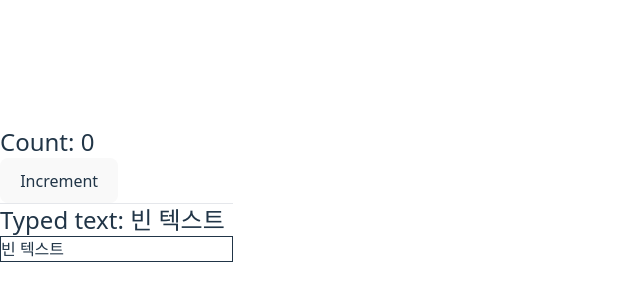
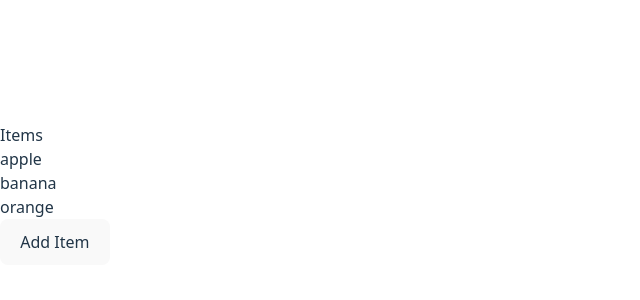
Before and after one commit to vni911/likelion_useEffect, a React (Vite) app: page / in a window 1280 px wide. Shown: the part 206-506 px from the top of the page, without its empty margins (0-640 px from the left). Built offline with nearby package versions, Linux system fonts and the light colour scheme.

Commit message:
item 저장하기

```diff
--- a/src/App.jsx
+++ b/src/App.jsx
@@ -1,12 +1,7 @@
-import HookStructure from "./HookStructure";
-import NameInput from "./NameInput";
+import ItemList from "./ItemList";
 
 const App = () => {
-  return (
-    <div>
-      <HookStructure />
-    </div>
-  );
+  return <ItemList />;
 };
 
 export default App;
--- /dev/null
+++ b/src/ItemList.jsx
@@ -0,0 +1,32 @@
+import React, { useState, useEffect } from "react";
+
+const ItemList = () => {
+  const [items, setItems] = useState(["apple", "banana", "orange"]);
+
+  useEffect(() => {
+    console.log("useEffect 실행됨");
+  }, [items]);
+
+  const addItem = () => {
+    const newItem = prompt("newItem을 입력하세요:");
+    if (newItem) {
+      setItems((prevItems) => [...prevItems, newItem]);
+    }
+  };
+
+  return (
+    <div>
+      <h2>Items</h2>
+      <ul>
+        {items.map((item, index) => (
+          <li key={index}>{item}</li>
+        ))}
+      </ul>
+      <button onClick={addItem} className="border">
+        Add Item
+      </button>
+    </div>
+  );
+}
+
+export default ItemList;
```
